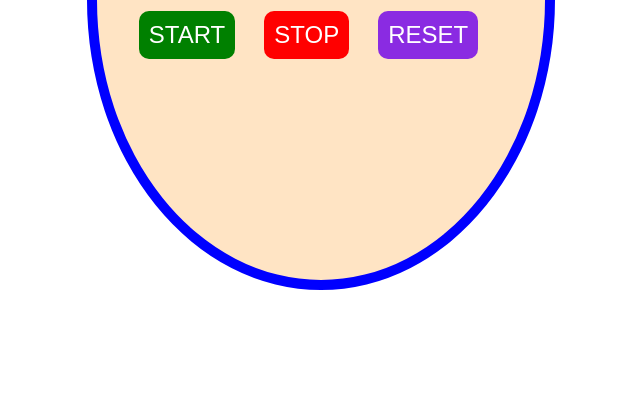
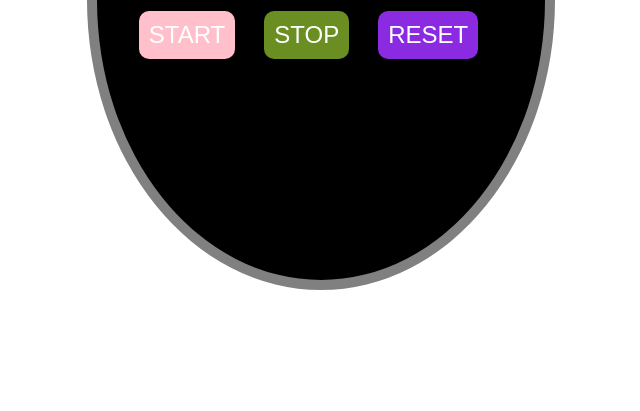
Before and after one commit to moditaranaa/Stopwatch, a plain HTML site: page index.html in a window 1280 px wide. Shown: the part 389-800 px from the top of the page, without its empty margins (319-959 px from the left). Drawn offline with Linux system fonts and the light colour scheme.

Commit message:
Update style.css

```diff
--- a/style.css
+++ b/style.css
@@ -31,12 +31,12 @@ button {
 }
 
 #start {
-    background-color: green;
+    background-color: pink;
     color: var(--fontColor);
 }
 
 #stop {
-    background-color: red;
+    background-color: olivedrab;
     color: var(--fontColor);
 }
 
@@ -46,7 +46,7 @@ button {
 }
 
 #stopWatch {
-    background-color: bisque;
+    background-color: black;
     height: 70vh;
     width: 35vw;
     border-radius: 50%;
@@ -54,7 +54,7 @@ button {
     flex-direction: column;
     justify-content: center;
     align-items: center;
-    border: 10px solid blue;
+    border: 10px solid gray;
 }
 
 section {
```
